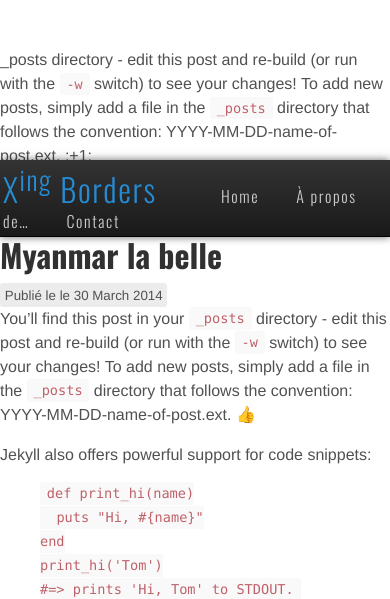
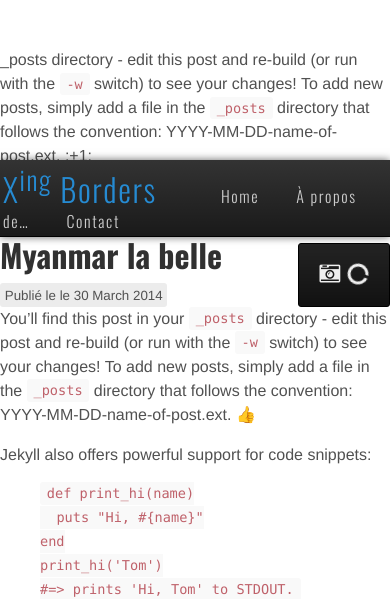
Before and after one commit to crossingborders/crossingborders.github.io, a Jekyll site: the page built from _posts/2014-03-30-myanmar.md, in a window 390 px wide. Shown: the top 599 px of the page. Built offline with Jekyll 4.4.1, drawn with Linux system fonts in a browser that asks for light colours; emoji names are drawn with the system emoji font; Markdown is read by kramdown in place of the engine named in the settings; grey boxes are pictures that could not be loaded.

Commit message:
positioning photoset on mobile phone

```diff
--- a/public/stylesheets/_photoset.scss
+++ b/public/stylesheets/_photoset.scss
@@ -14,6 +14,10 @@
     letter-spacing: .1em;
     margin: 1rem 0;
     text-align: center;
+
+    i {
+      font-size: 1.3rem
+    }
 
     i.fa-camera-retro {
       display: none;
@@ -87,8 +91,9 @@
 
 @media(max-width: 1001px) {
   #photoset {
-    left: -5rem;
+    left: initial;
     max-width: 91%;
+    right: 0;
 
     h1 {
       padding: 0 1rem;
```
Also changed, not shown: _posts/2014-03-30-myanmar.md (+1 -0 lines).
